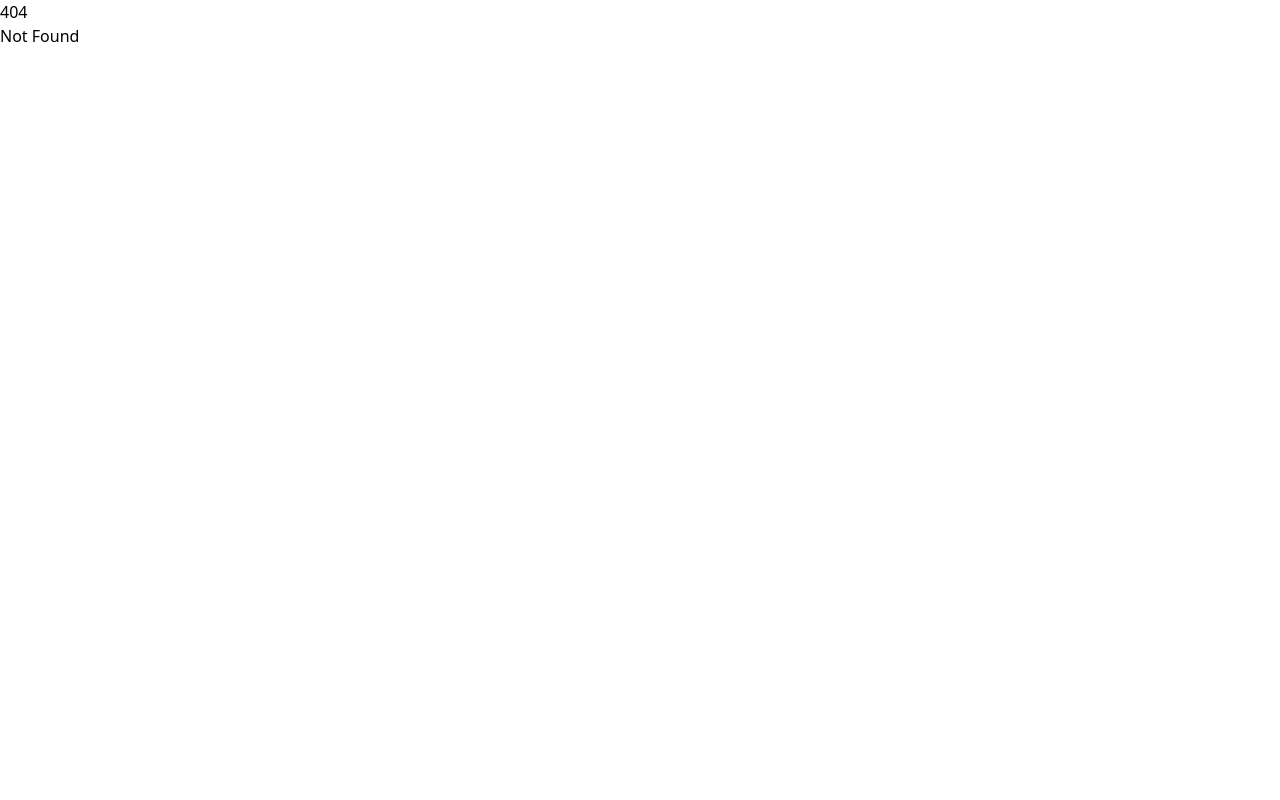
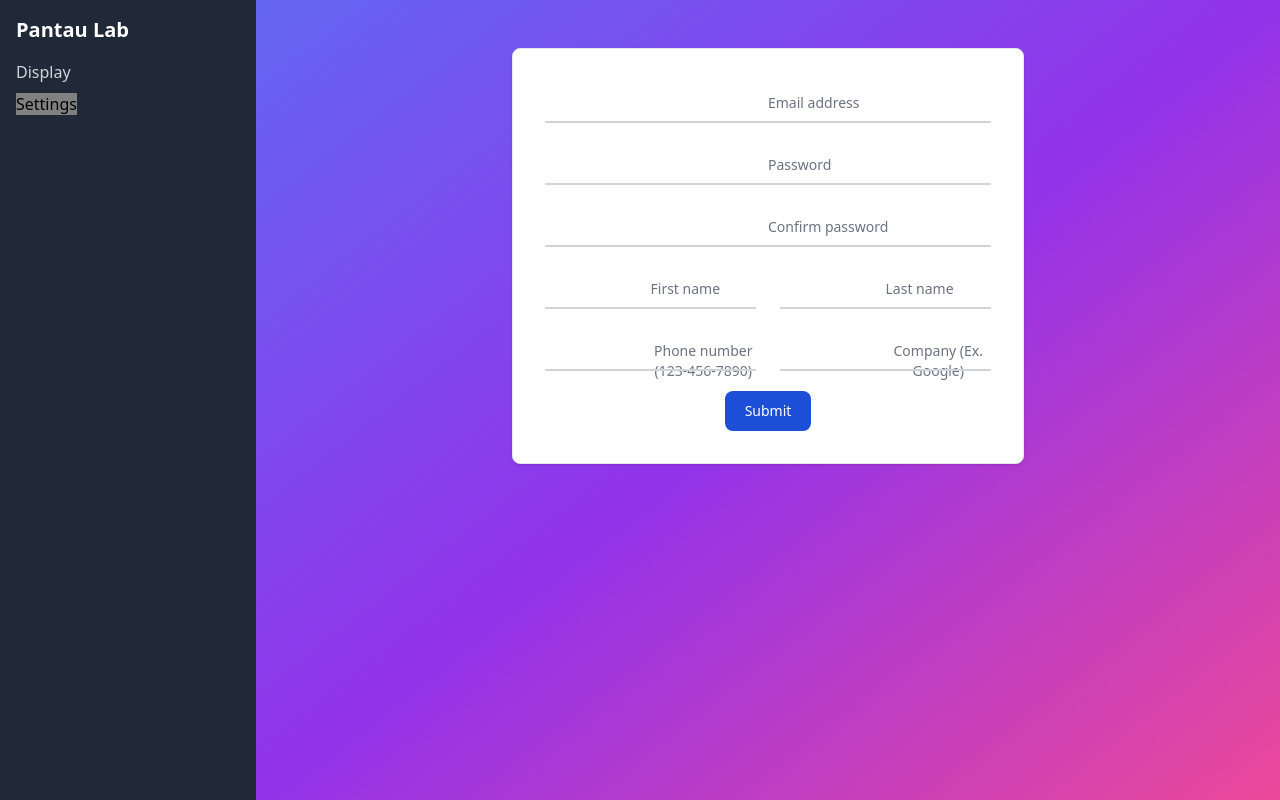
Before and after one commit to sandikodev/pantau-lab, a SvelteKit app: page /settings in a window 1280 px wide. Before the commit this address had no page. Built offline with nearby package versions, Linux system fonts and the light colour scheme.

Commit message:
update pages

```diff
--- a/src/app.html
+++ b/src/app.html
@@ -1,12 +1,15 @@
 <!doctype html>
 <html lang="en">
+
 <head>
 	<meta charset="utf-8" />
 	<link rel="icon" href="%sveltekit.assets%/favicon.png" />
 	<meta name="viewport" content="width=device-width, initial-scale=1" />
 	%sveltekit.head%
 </head>
+
 <body data-sveltekit-preload-data="hover">
 	<div style="display: contents">%sveltekit.body%</div>
 </body>
+
 </html>
--- /dev/null
+++ b/src/lib/components/NavLink.svelte
@@ -0,0 +1,15 @@
+<script lang="ts">
+	import { page } from '$app/stores';
+	export let to: string;
+</script>
+
+<a href={to} class="text-gray-300 hover:text-white" class:active={$page.url.pathname === to}
+	><slot /></a
+>
+
+<style>
+	.active {
+		background-color: gray;
+		color: black;
+	}
+</style>
--- a/src/routes/+layout.svelte
+++ b/src/routes/+layout.svelte
@@ -1,5 +1,25 @@
 <script>
+	import NavLink from '$lib/components/NavLink.svelte';
 	import '../app.css';
 </script>
 
-<slot><!-- optional fallback --></slot>
+<div class="flex h-screen">
+	<aside class="h-full bg-gray-800 w-64">
+		<div class="p-4">
+			<h1 class="text-white text-xl font-semibold mb-4">Pantau Lab</h1>
+			<ul>
+				<li class="mb-2">
+					<NavLink to="/">Display</NavLink>
+				</li>
+				<li class="mb-2">
+					<NavLink to="/settings">Settings</NavLink>
+				</li>
+			</ul>
+		</div>
+	</aside>
+	<main class="overflow-y-auto flex-1 bg-gradient-to-br from-indigo-500 via-purple-600 to-pink-500">
+		<div class="container my-12 mx-auto px-4 md:px-12">
+			<slot><!-- optional fallback --></slot>
+		</div>
+	</main>
+</div>
--- a/src/routes/+page.server.ts
+++ b/src/routes/+page.server.ts
@@ -11,6 +11,19 @@ function customSort(a: any, b: any) {
 
     return suffixA.localeCompare(suffixB);
 }
+
+function customSortNew(a: any, b: any) {
+    const regex = /lab1-(\w)(\d+)/; // Regular expression to match lab1- followed by a letter and then digits
+    const [, charA, numA] = a['host-name'].match(regex);
+    const [, charB, numB] = b['host-name'].match(regex);
+
+    if (charA !== charB) {
+        return charA.localeCompare(charB); // Sort alphabetically
+    } else {
+        return parseInt(numA) - parseInt(numB); // Sort numerically
+    }
+}
+
 
 type komputer = {
     'host-name': string;
@@ -40,7 +53,7 @@ export async function load() {
             'address': obj['address'] as string,
             'dynamic': obj['dynamic'] as string,
             'status': obj['status'] as string
-        })).sort(customSort);
+        }));
 
         const userActive = await conn.write('/ip/hotspot/active/print');
         const userHost = await conn.write('/ip/hotspot/host/print');
@@ -48,6 +61,7 @@ export async function load() {
         // console.log(userHost.some(obj => obj['mac-address'] == '08:00:27:4A:24:E4'));
 
         // console.log(userBinding[0]['disabled'])
+        console.log(hostData.filter(obj => obj['host-name'].match(/^lab1-.*/)).sort(customSortNew))
         conn.close();
         return {
             komputer: hostData,
--- a/src/routes/+page.svelte
+++ b/src/routes/+page.svelte
@@ -25,13 +25,9 @@
 {#if error}
 	<p>Error: {error}</p>
 {:else if data}
-	<div class="container my-12 mx-auto px-4 md:px-12">
-		<div class="flex flex-wrap -mx-1 lg:-mx-4">
+	<div class="grid grid-cols-3 gap-4">
 		{#each komputer as item}
-				<div
-					class="flex-1 my-1 px-1 w-full md:w-1/2 lg:my-4 lg:px-4 lg:w-1/3"
-					style={item['status'] == 'waiting' ? 'border-color: red' : 'border-color: green'}
-				>
+			<div style={item['status'] == 'waiting' ? 'border-color: red' : 'border-color: green'}>
 				<article
 					class="flex flex-col h-full overflow-hidden rounded-lg shadow-lg {item['dynamic'] ==
 					'true'
@@ -85,12 +81,7 @@
 						</form>
 						{#if !bindDisabled(item['active-mac-address']) && bindAvailable(item['active-mac-address'])}
 							<form method="POST" class="flex px-2">
-									<input
-										type="hidden"
-										name="target"
-										id="target"
-										value={item['active-mac-address']}
-									/>
+								<input type="hidden" name="target" id="target" value={item['active-mac-address']} />
 								<button
 									formaction="?/bindOption=block"
 									class="w-full text-white bg-gray-600 hover:bg-gray-700 focus:outline-none focus:ring-4 focus:ring-gray-300 font-medium rounded-lg text-sm px-5 py-2.5 me-2 mb-2 dark:bg-gray-600 dark:hover:bg-gray-700 dark:focus:ring-gray-700 dark:border-gray-700"
@@ -182,7 +173,6 @@
 			</div>
 		{/each}
 	</div>
-	</div>
 {:else}
 	<p>Loading...</p>
 {/if}
--- /dev/null
+++ b/src/routes/settings/+page.svelte
@@ -0,0 +1,119 @@
+<form
+	class="max-w-lg mx-auto w-full p-4 text-center bg-white border border-gray-200 rounded-lg shadow sm:p-8 dark:bg-gray-800 dark:border-gray-700"
+>
+	<div class="relative z-0 w-full mb-5 group">
+		<input
+			type="email"
+			name="floating_email"
+			id="floating_email"
+			class="block py-2.5 px-0 w-full text-sm text-gray-900 bg-transparent border-0 border-b-2 border-gray-300 appearance-none dark:text-white dark:border-gray-600 dark:focus:border-blue-500 focus:outline-none focus:ring-0 focus:border-blue-600 peer"
+			placeholder=" "
+			required
+		/>
+		<label
+			for="floating_email"
+			class="peer-focus:font-medium absolute text-sm text-gray-500 dark:text-gray-400 duration-300 transform -translate-y-6 scale-75 top-3 -z-10 origin-[0] peer-focus:start-0 rtl:peer-focus:translate-x-1/4 rtl:peer-focus:left-auto peer-focus:text-blue-600 peer-focus:dark:text-blue-500 peer-placeholder-shown:scale-100 peer-placeholder-shown:translate-y-0 peer-focus:scale-75 peer-focus:-translate-y-6"
+			>Email address</label
+		>
+	</div>
+	<div class="relative z-0 w-full mb-5 group">
+		<input
+			type="password"
+			name="floating_password"
+			id="floating_password"
+			class="block py-2.5 px-0 w-full text-sm text-gray-900 bg-transparent border-0 border-b-2 border-gray-300 appearance-none dark:text-white dark:border-gray-600 dark:focus:border-blue-500 focus:outline-none focus:ring-0 focus:border-blue-600 peer"
+			placeholder=" "
+			required
+		/>
+		<label
+			for="floating_password"
+			class="peer-focus:font-medium absolute text-sm text-gray-500 dark:text-gray-400 duration-300 transform -translate-y-6 scale-75 top-3 -z-10 origin-[0] peer-focus:start-0 rtl:peer-focus:translate-x-1/4 peer-focus:text-blue-600 peer-focus:dark:text-blue-500 peer-placeholder-shown:scale-100 peer-placeholder-shown:translate-y-0 peer-focus:scale-75 peer-focus:-translate-y-6"
+			>Password</label
+		>
+	</div>
+	<div class="relative z-0 w-full mb-5 group">
+		<input
+			type="password"
+			name="repeat_password"
+			id="floating_repeat_password"
+			class="block py-2.5 px-0 w-full text-sm text-gray-900 bg-transparent border-0 border-b-2 border-gray-300 appearance-none dark:text-white dark:border-gray-600 dark:focus:border-blue-500 focus:outline-none focus:ring-0 focus:border-blue-600 peer"
+			placeholder=" "
+			required
+		/>
+		<label
+			for="floating_repeat_password"
+			class="peer-focus:font-medium absolute text-sm text-gray-500 dark:text-gray-400 duration-300 transform -translate-y-6 scale-75 top-3 -z-10 origin-[0] peer-focus:start-0 rtl:peer-focus:translate-x-1/4 peer-focus:text-blue-600 peer-focus:dark:text-blue-500 peer-placeholder-shown:scale-100 peer-placeholder-shown:translate-y-0 peer-focus:scale-75 peer-focus:-translate-y-6"
+			>Confirm password</label
+		>
+	</div>
+	<div class="grid md:grid-cols-2 md:gap-6">
+		<div class="relative z-0 w-full mb-5 group">
+			<input
+				type="text"
+				name="floating_first_name"
+				id="floating_first_name"
+				class="block py-2.5 px-0 w-full text-sm text-gray-900 bg-transparent border-0 border-b-2 border-gray-300 appearance-none dark:text-white dark:border-gray-600 dark:focus:border-blue-500 focus:outline-none focus:ring-0 focus:border-blue-600 peer"
+				placeholder=" "
+				required
+			/>
+			<label
+				for="floating_first_name"
+				class="peer-focus:font-medium absolute text-sm text-gray-500 dark:text-gray-400 duration-300 transform -translate-y-6 scale-75 top-3 -z-10 origin-[0] peer-focus:start-0 rtl:peer-focus:translate-x-1/4 peer-focus:text-blue-600 peer-focus:dark:text-blue-500 peer-placeholder-shown:scale-100 peer-placeholder-shown:translate-y-0 peer-focus:scale-75 peer-focus:-translate-y-6"
+				>First name</label
+			>
+		</div>
+		<div class="relative z-0 w-full mb-5 group">
+			<input
+				type="text"
+				name="floating_last_name"
+				id="floating_last_name"
+				class="block py-2.5 px-0 w-full text-sm text-gray-900 bg-transparent border-0 border-b-2 border-gray-300 appearance-none dark:text-white dark:border-gray-600 dark:focus:border-blue-500 focus:outline-none focus:ring-0 focus:border-blue-600 peer"
+				placeholder=" "
+				required
+			/>
+			<label
+				for="floating_last_name"
+				class="peer-focus:font-medium absolute text-sm text-gray-500 dark:text-gray-400 duration-300 transform -translate-y-6 scale-75 top-3 -z-10 origin-[0] peer-focus:start-0 rtl:peer-focus:translate-x-1/4 peer-focus:text-blue-600 peer-focus:dark:text-blue-500 peer-placeholder-shown:scale-100 peer-placeholder-shown:translate-y-0 peer-focus:scale-75 peer-focus:-translate-y-6"
+				>Last name</label
+			>
+		</div>
+	</div>
+	<div class="grid md:grid-cols-2 md:gap-6">
+		<div class="relative z-0 w-full mb-5 group">
+			<input
+				type="tel"
+				pattern="[0-9]{3}-[0-9]{3}-[0-9]{4}"
+				name="floating_phone"
+				id="floating_phone"
+				class="block py-2.5 px-0 w-full text-sm text-gray-900 bg-transparent border-0 border-b-2 border-gray-300 appearance-none dark:text-white dark:border-gray-600 dark:focus:border-blue-500 focus:outline-none focus:ring-0 focus:border-blue-600 peer"
+				placeholder=" "
+				required
+			/>
+			<label
+				for="floating_phone"
+				class="peer-focus:font-medium absolute text-sm text-gray-500 dark:text-gray-400 duration-300 transform -translate-y-6 scale-75 top-3 -z-10 origin-[0] peer-focus:start-0 rtl:peer-focus:translate-x-1/4 peer-focus:text-blue-600 peer-focus:dark:text-blue-500 peer-placeholder-shown:scale-100 peer-placeholder-shown:translate-y-0 peer-focus:scale-75 peer-focus:-translate-y-6"
+				>Phone number (123-456-7890)</label
+			>
+		</div>
+		<div class="relative z-0 w-full mb-5 group">
+			<input
+				type="text"
+				name="floating_company"
+				id="floating_company"
+				class="block py-2.5 px-0 w-full text-sm text-gray-900 bg-transparent border-0 border-b-2 border-gray-300 appearance-none dark:text-white dark:border-gray-600 dark:focus:border-blue-500 focus:outline-none focus:ring-0 focus:border-blue-600 peer"
+				placeholder=" "
+				required
+			/>
+			<label
+				for="floating_company"
+				class="peer-focus:font-medium absolute text-sm text-gray-500 dark:text-gray-400 duration-300 transform -translate-y-6 scale-75 top-3 -z-10 origin-[0] peer-focus:start-0 rtl:peer-focus:translate-x-1/4 peer-focus:text-blue-600 peer-focus:dark:text-blue-500 peer-placeholder-shown:scale-100 peer-placeholder-shown:translate-y-0 peer-focus:scale-75 peer-focus:-translate-y-6"
+				>Company (Ex. Google)</label
+			>
+		</div>
+	</div>
+	<button
+		type="submit"
+		class="text-white bg-blue-700 hover:bg-blue-800 focus:ring-4 focus:outline-none focus:ring-blue-300 font-medium rounded-lg text-sm w-full sm:w-auto px-5 py-2.5 text-center dark:bg-blue-600 dark:hover:bg-blue-700 dark:focus:ring-blue-800"
+		>Submit</button
+	>
+</form>
```
Lines whose indentation alone changed are shown as unchanged.
